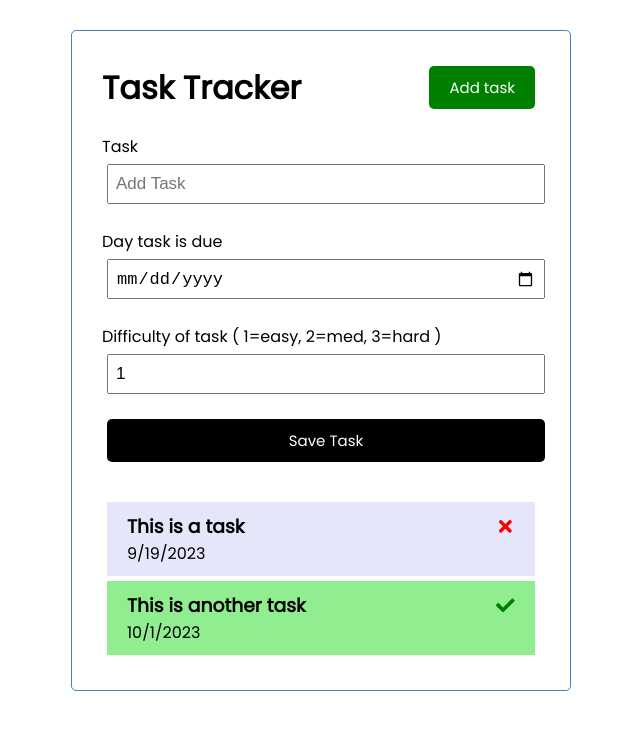
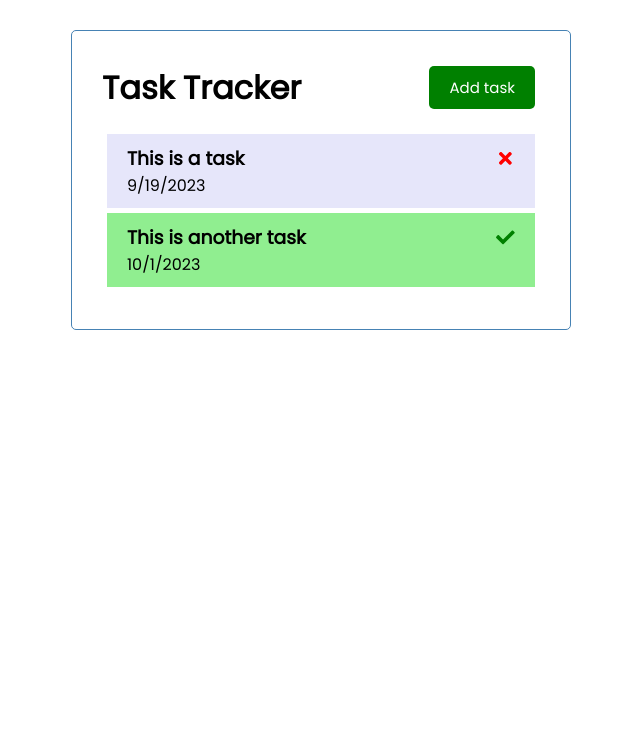
Before and after one commit to Galitie/habit-hatcher, a React (Create React App) app: page / in a window 1280 px wide. Shown: the top 730 px of the page, without its empty margins (319-959 px from the left). Built offline with nearby package versions, Linux system fonts and the light colour scheme.

Commit message:
made add button react

```diff
--- a/src/App.js
+++ b/src/App.js
@@ -4,6 +4,8 @@ import { useState } from "react";
 import AddTask from "./components/AddTask";
 
 function App() {
+  const [showAdd, setAdd] = useState(false);
+
   const [tasks, setTasks] = useState([
     {
       id: 1,
@@ -22,6 +24,14 @@ function App() {
     },
   ]);
 
+  // Add Task
+  const addTask = (task) => {
+    const id = Math.floor(Math.random * 10000) + 1;
+
+    const newTask = { id, ...task };
+    setTasks([...tasks, newTask]);
+  };
+
   // Delete Task
   const deleteTask = (id) => {
     setTasks(tasks.filter((task) => task.id !== id));
@@ -38,8 +48,8 @@ function App() {
 
   return (
     <div className="container">
-      <Header />
-      <AddTask />
+      <Header onAdd={() => setAdd(!showAdd)} showAddTask={showAdd} />
+      {showAdd && <AddTask onAdd={addTask} />}
       {tasks.length > 0 ? (
         <Tasks tasks={tasks} onDelete={deleteTask} onToggle={toggleComplete} />
       ) : (
--- a/src/components/AddTask.js
+++ b/src/components/AddTask.js
@@ -1,12 +1,25 @@
 import { useState } from "react";
 
-function AddTask() {
+function AddTask({ onAdd }) {
   const [text, setText] = useState("");
   const [day, setDay] = useState("");
   const [difficulty, setDifficulty] = useState("1");
 
+  const onSubmit = (e) => {
+    e.preventDefault();
+
+    if (!text) {
+      alert("Please add a task!");
+    }
+
+    onAdd({ text, day, difficulty });
+
+    setText("");
+    setDay();
+    setDifficulty("1");
+  };
   return (
-    <form className="add-form">
+    <form className="add-form" onSubmit={onSubmit}>
       <div className="form-control">
         <label>Task</label>
         <input
--- a/src/components/Header.js
+++ b/src/components/Header.js
@@ -1,14 +1,14 @@
 import Button from "./Button";
 
-const Header = () => {
-  const onClick = () => {
-    console.log("click");
-  };
-
+const Header = ({ onAdd, showAddTask }) => {
   return (
     <header className="header">
       <h1>Task Tracker</h1>
-      <Button color="green" text="Add task" onClick={onClick} />
+      <Button
+        color={showAddTask ? "red" : "green"}
+        text={showAddTask ? "Cancel" : "Add task"}
+        onClick={onAdd}
+      />
     </header>
   );
 };
```
